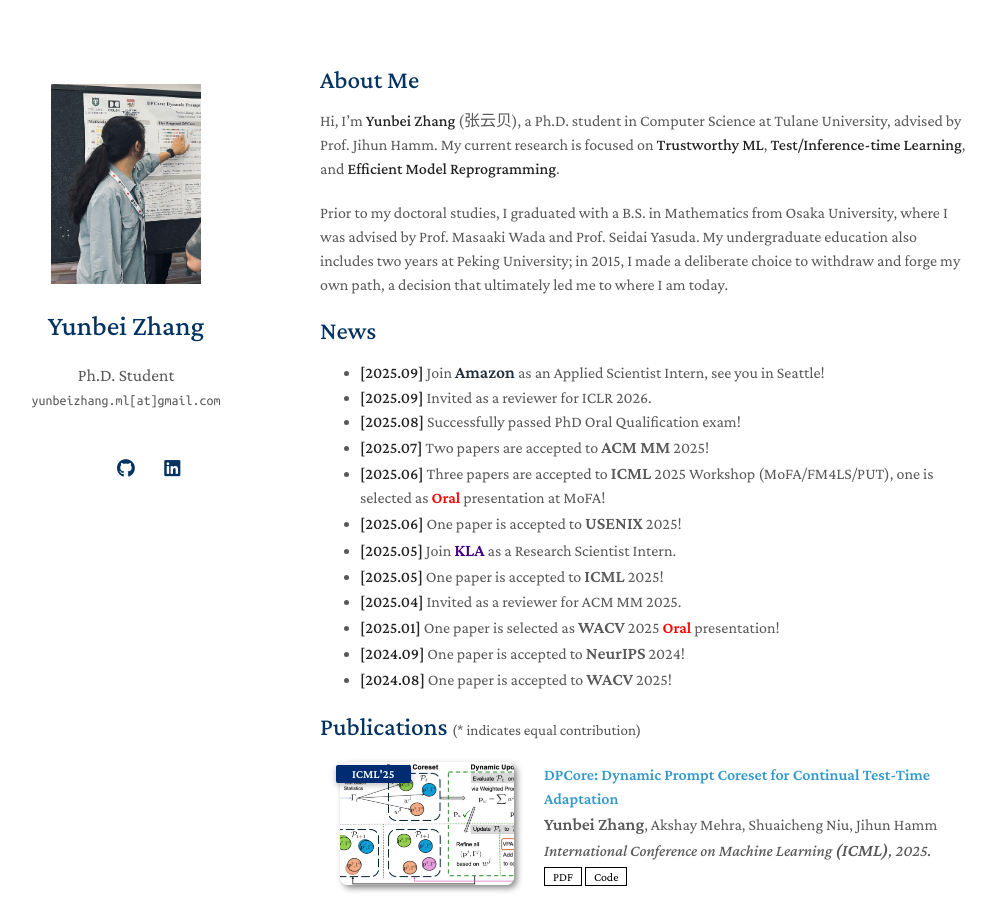
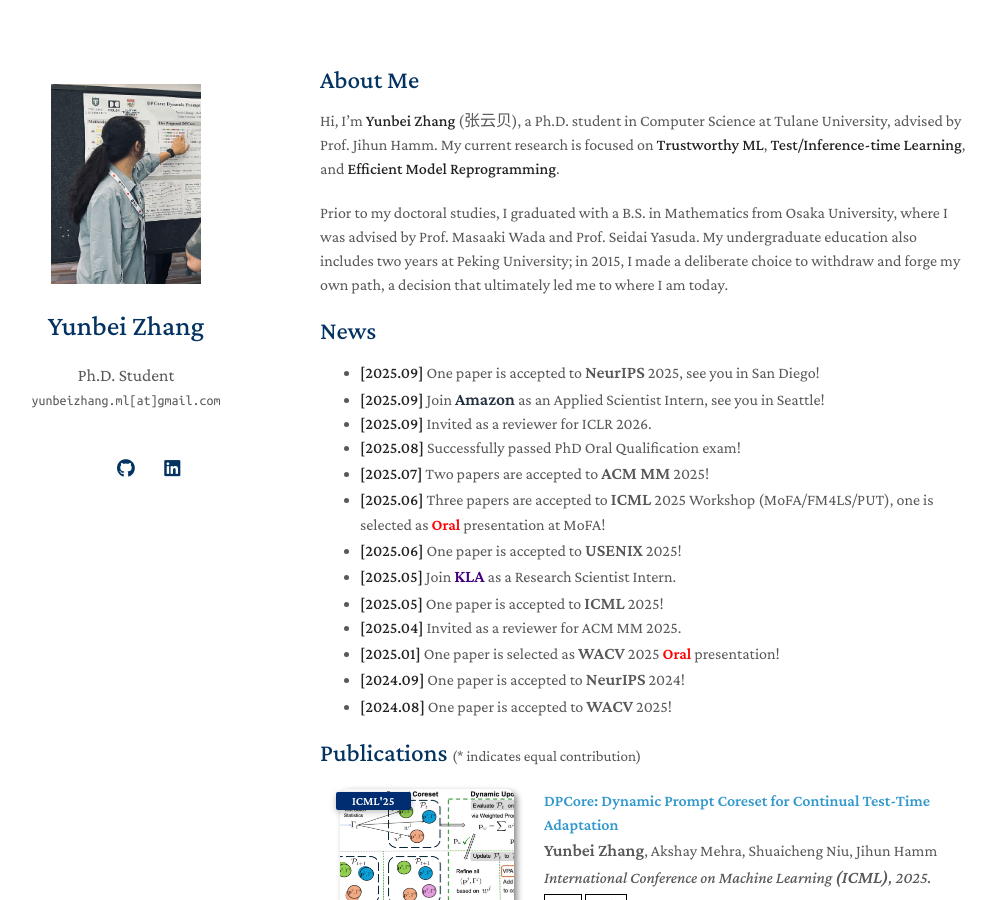
Before and after one commit to yunbeizhang/yunbeizhang.github.io, a Jekyll site: the page built from index.md, in a window 1280 px wide and 900 px high. Shown: the whole window, without its empty margins (150-1146 px from the left). Built offline with Jekyll 4.4.1, drawn with Linux system fonts in a browser that asks for light colours; a style sheet for code colours, icons or effects is not loaded; our own code applies the rules of GitHub Pages for plain Markdown files.

Commit message:
Update news section with recent achievements

```diff
--- a/index.md
+++ b/index.md
@@ -17,6 +17,7 @@ Prior to my doctoral studies, I graduated with a B.S. in Mathematics from Osaka
 <!-- - **Adversarial Machine Learning:** adversarial attack, data poisoning -->
 
 ## News
+- **[2025.09]** One paper is accepted to <span style="font-size: 1.1em; font-weight: bold;">NeurIPS</span> 2025, see you in San Diego!
 - **[2025.09]** Join <span style="font-size: 1.1em; color:#232F3E; font-weight: bold;">Amazon</span> as an Applied Scientist Intern, see you in Seattle!
 - **[2025.09]** Invited as a reviewer for ICLR 2026.
 - **[2025.08]** Successfully passed PhD Oral Qualification exam!
```
